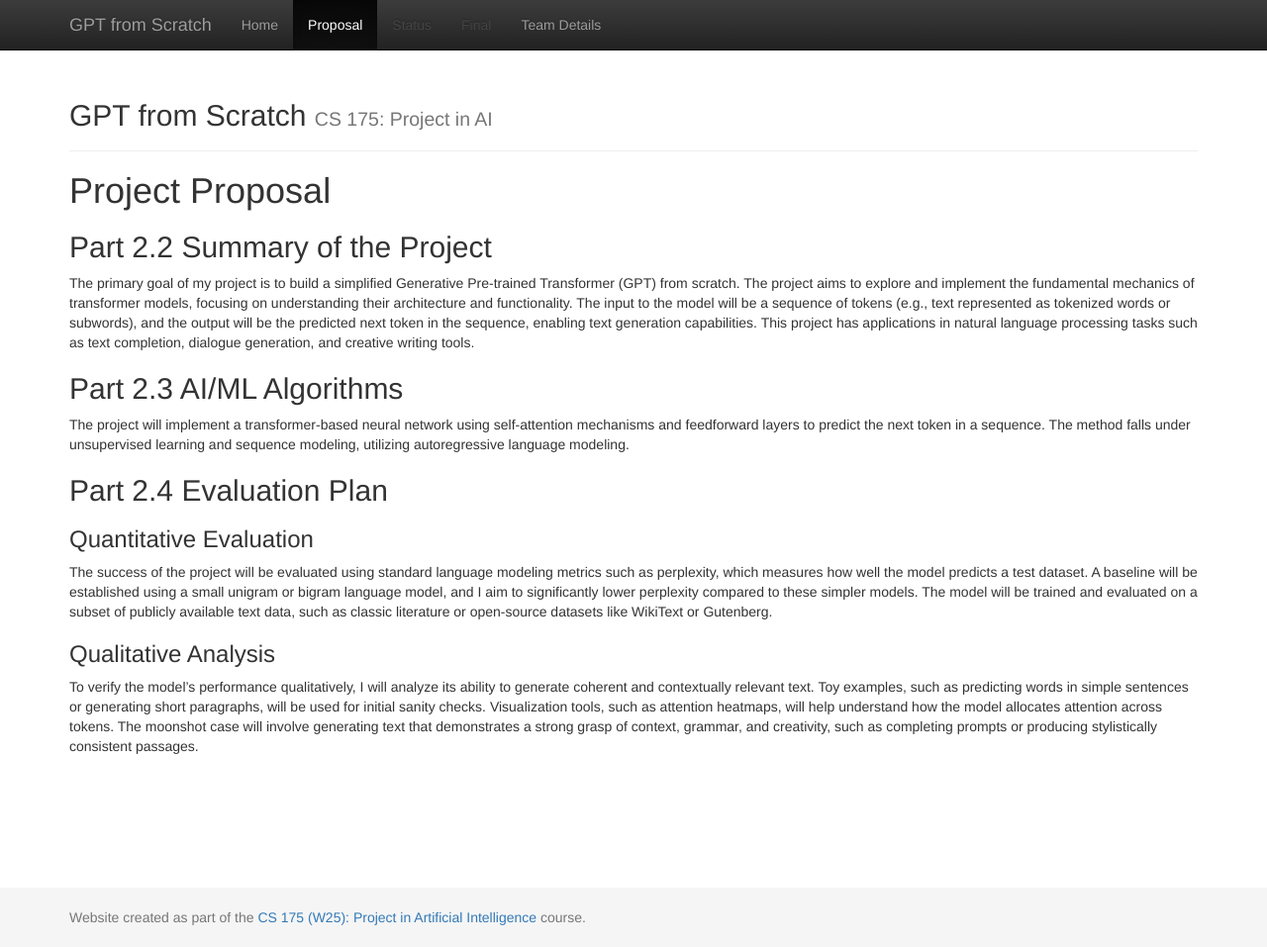
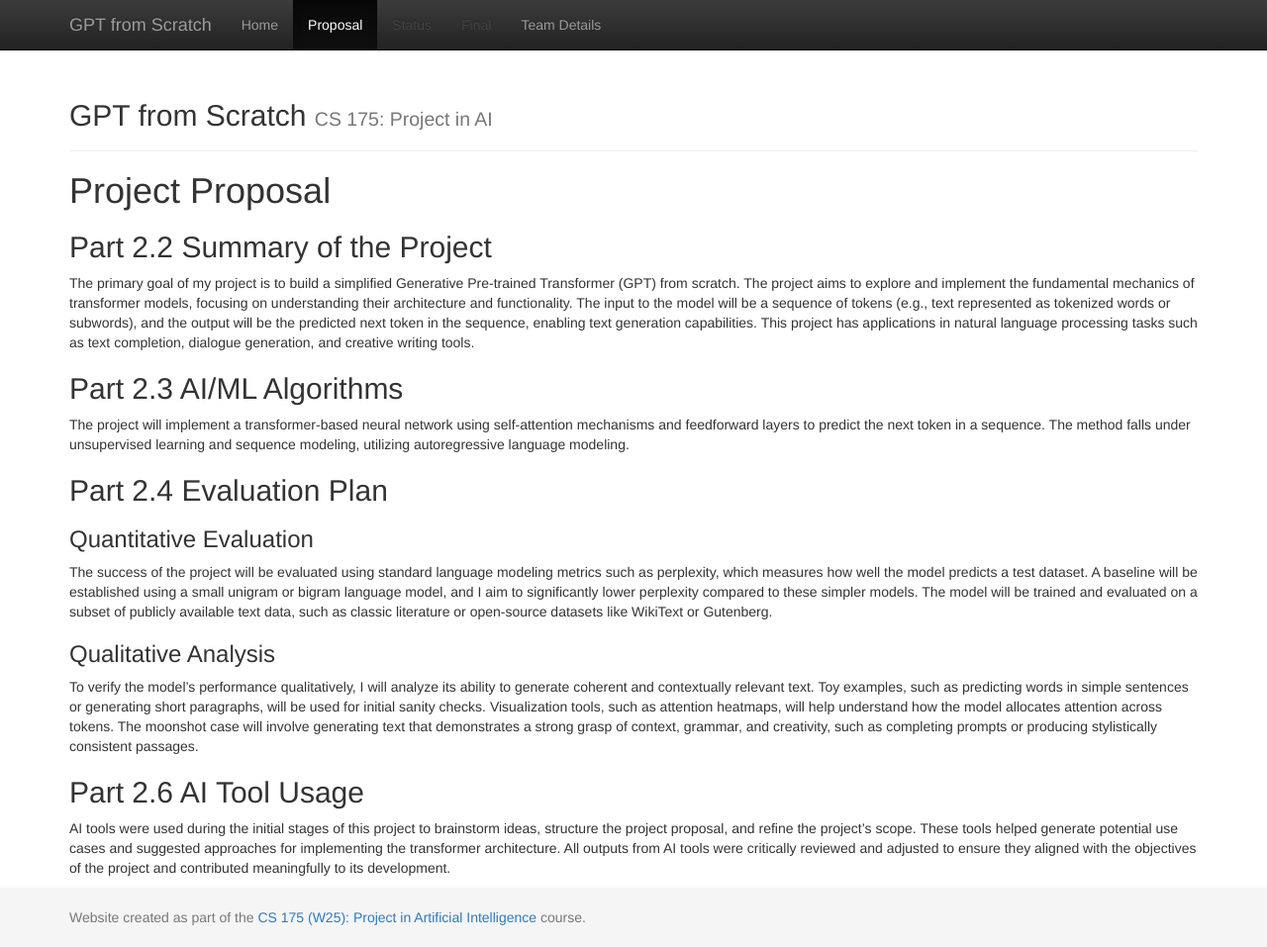
Before and after one commit to byrencheema/gpt-from-scratch, a Jekyll site: the page built from docs/proposal.md, in a window 1280 px wide and 957 px high. Shown: the whole window at 99% size. Built offline with Jekyll 4.4.1, drawn with Linux system fonts in a browser that asks for light colours.

Commit message:
updated proposal

```diff
--- a/docs/proposal.md
+++ b/docs/proposal.md
@@ -16,3 +16,6 @@ The success of the project will be evaluated using standard language modeling me
 
 ### Qualitative Analysis
 To verify the model's performance qualitatively, I will analyze its ability to generate coherent and contextually relevant text. Toy examples, such as predicting words in simple sentences or generating short paragraphs, will be used for initial sanity checks. Visualization tools, such as attention heatmaps, will help understand how the model allocates attention across tokens. The moonshot case will involve generating text that demonstrates a strong grasp of context, grammar, and creativity, such as completing prompts or producing stylistically consistent passages.
+
+## Part 2.6 AI Tool Usage
+AI tools were used during the initial stages of this project to brainstorm ideas, structure the project proposal, and refine the project's scope. These tools helped generate potential use cases and suggested approaches for implementing the transformer architecture. All outputs from AI tools were critically reviewed and adjusted to ensure they aligned with the objectives of the project and contributed meaningfully to its development.
```
